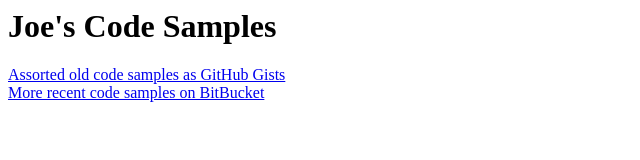
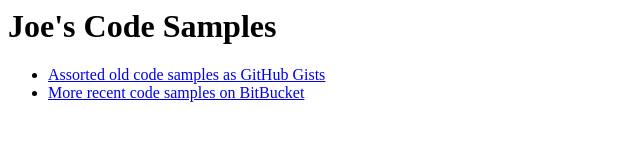
Before and after one commit to jghaskins/jghaskins.github.io, a plain HTML site: page index.html in a window 1280 px wide. Shown: the whole page, without its empty margins (0-640 px from the left). Drawn offline with Linux system fonts and the light colour scheme.

Commit message:
html cleanup

```diff
--- a/index.html
+++ b/index.html
@@ -1,5 +1,12 @@
+<html>
+<head>
+<title>Code samples</title>
+</head>
+<body>
 <h1>Joe's Code Samples</h1>
-
-<a href="https://gist.github.com/jghaskins/">Assorted old code samples as GitHub Gists</a>
-<br />
-<a href="https://bitbucket.org/jhaskins/codesamples/src/master/">More recent code samples on BitBucket</a>
+<ul>
+<li><a href="https://gist.github.com/jghaskins/">Assorted old code samples as GitHub Gists</a></li>
+<li><a href="https://bitbucket.org/jhaskins/codesamples/src/master/">More recent code samples on BitBucket</a></li>
+</ul>
+</body>
+</html>
```
